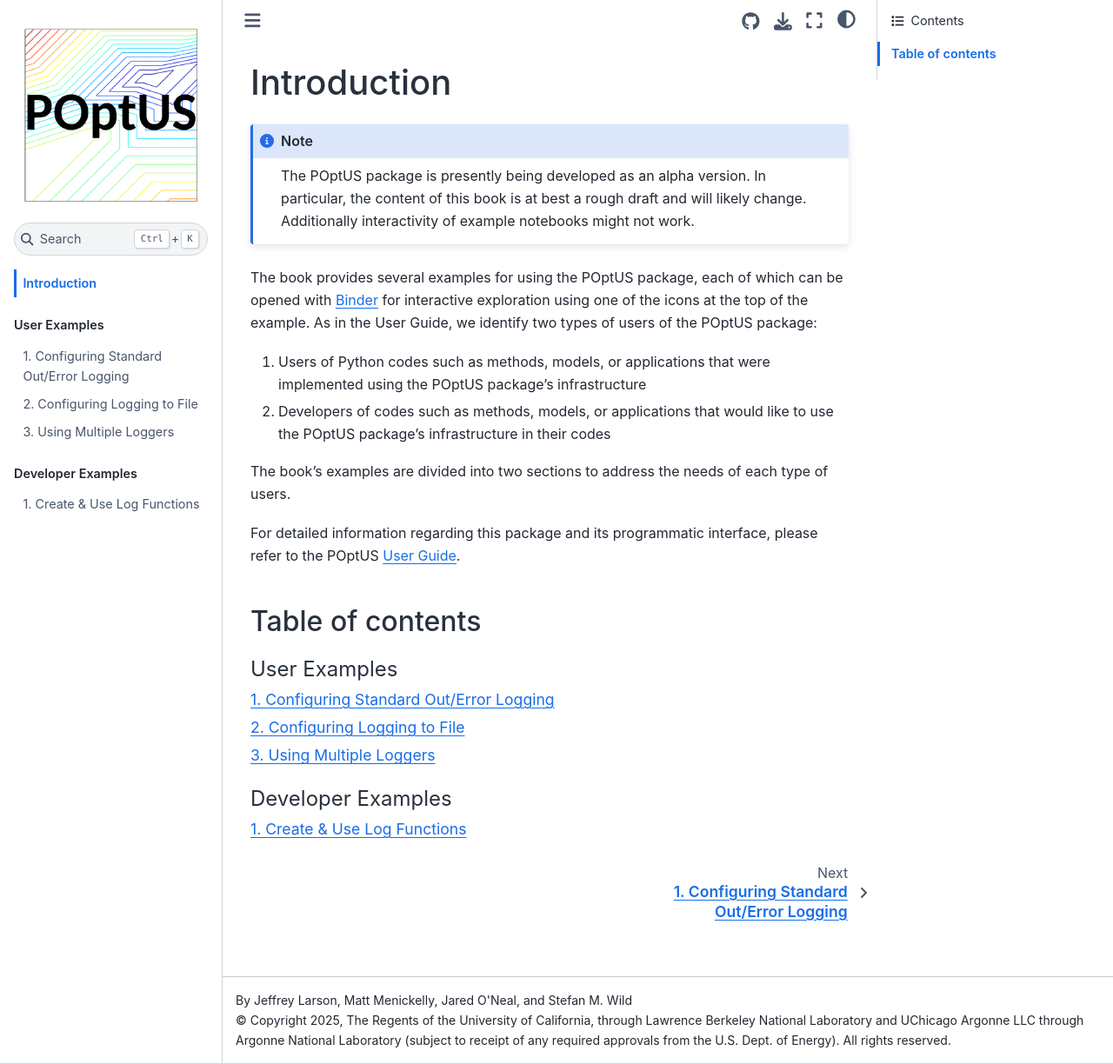
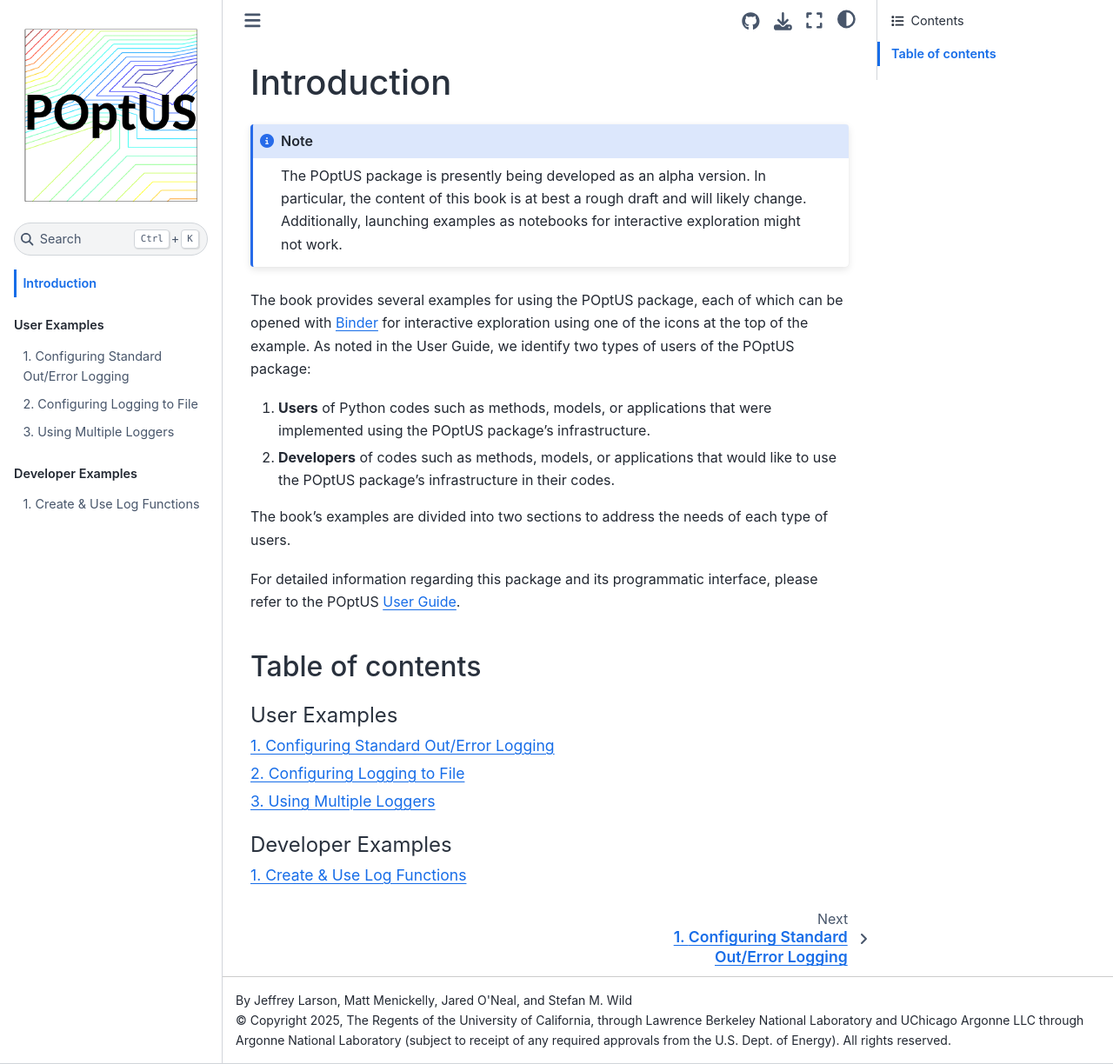
Before and after one commit to POptUS/POptUS, a Jupyter Book: the page built from book/intro.md, in a window 1280 px wide and 1224 px high. Shown: the whole window at 87% size. Built offline with Jupyter Book 1.0.4 settings and Sphinx 7.4.7 and the Sphinx Book theme 1.1.4, drawn with Linux system fonts in a browser that asks for light colours.

Commit message:
(Issue #10) Clean-up pass over book content.

````diff
--- a/book/intro.md
+++ b/book/intro.md
@@ -3,18 +3,19 @@
 ```{note}
 The {{poptus}} package is presently being developed as an alpha version.  In
 particular, the content of this book is at best a rough draft and will likely
-change.  Additionally interactivity of example notebooks might not work.
+change.  Additionally, launching examples as notebooks for interactive
+exploration might not work.
 ```
 
 The book provides several examples for using the {{poptus}} package, each of
 which can be opened with [Binder](https://jupyter.org/binder) for interactive
-exploration using one of the icons at the top of the example.  As in the User
-Guide, we identify two types of users of the {{poptus}} package:
+exploration using one of the icons at the top of the example.  As noted in the
+User Guide, we identify two types of users of the {{poptus}} package:
 
-1. Users of Python codes such as methods, models, or applications that were
-   implemented using the {{poptus}} package's infrastructure
-2. Developers of codes such as methods, models, or applications that would like
-   to use the {{poptus}} package's infrastructure in their codes
+1. **Users** of Python codes such as methods, models, or applications that were
+   implemented using the {{poptus}} package's infrastructure.
+2. **Developers** of codes such as methods, models, or applications that would
+   like to use the {{poptus}} package's infrastructure in their codes.
 
 The book's examples are divided into two sections to address the needs of each
 type of users.
````
Also changed, not shown: book/notebooks/FileLoggerExample.ipynb, book/notebooks/FullDevExample.ipynb, book/notebooks/StdLoggerExample.ipynb, book/notebooks/TwoLoggersExample.ipynb.
